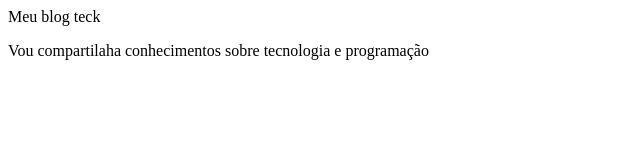
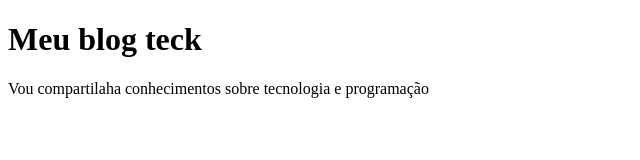
Before and after one commit to weverleysantos-10/Progeto-inicial, a plain HTML site: page index.html in a window 1280 px wide. Shown: the whole page, without its empty margins (0-640 px from the left). Drawn offline with Linux system fonts and the light colour scheme.

Commit message:
atualizar

```diff
--- a/index.html
+++ b/index.html
@@ -1,3 +1,15 @@
-<p>Meu blog teck</p>
+<!DOCTYPE html>
+<html lang="pt-br">
+<head>
+    <meta charset="UTF-8">
+    <meta name="viewport" content="width=device-width, initial-scale=1.0">
+    <title>Blog</title>
+</head>
+<body>
+    <header>
+    <h1>Meu blog teck</h1>
 
 <p>Vou compartilaha conhecimentos sobre tecnologia e programação</p>
+</header>
+</body>
+</html>
```
